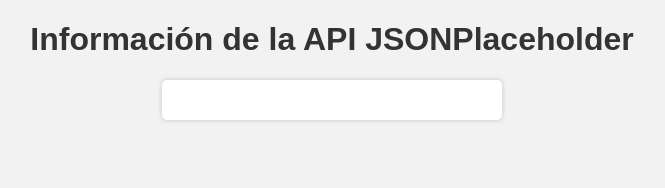
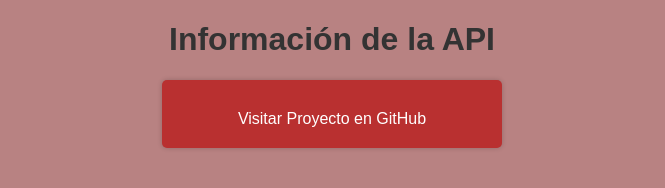
Before and after one commit to arielgmail/Proyecto_Ariel_Otero, a plain HTML site: page appiData.html in a window 1280 px wide. Shown: the whole page, without its empty margins (308-973 px from the left). Drawn offline with Linux system fonts and the light colour scheme.

Commit message:
appiData.html

```diff
--- a/appiData.html
+++ b/appiData.html
@@ -4,12 +4,12 @@
     <meta charset="UTF-8">
     <meta name="viewport" content="width=device-width, initial-scale=1.0">
     <link rel="stylesheet" href="styles.css">
-    <title>Consumir una API con JavaScript</title>
+    <title>Proyecto_FInal</title>
 </head>
 <style>
     body {
         font-family: Arial, sans-serif;
-    background-color: #f2f2f2;
+        background-color: #b88282;
         text-align: center;
     }
 
@@ -18,20 +18,32 @@ h1 {
     }
 
     #apiData {
-    background-color: #fff;
+        background-color: #b93030;
         padding: 20px;
         border-radius: 5px;
         box-shadow: 0 0 5px rgba(0, 0, 0, 0.2);
         width: 300px;
         margin: 0 auto;
+        text-align: center; /* Para centrar el contenido */
     }
 
+    /* Estilo del hipervínculo */
+    #hipervinculo {
+        display: block; /* Hace que el enlace ocupe todo el ancho del contenedor */
+        color: #fff; /* Color del texto del enlace */
+        text-decoration: none; /* Quita el subrayado del enlace */
+        margin-top: 10px; /* Espacio superior para separarlo del contenido anterior */
+    }
+
+    #hipervinculo:hover {
+        text-decoration: underline; /* Agrega subrayado al pasar el ratón por encima */
+    }
 </style>
 <body>
-
-    <h1>Información de la API JSONPlaceholder</h1>
-    <div id="apiData"></div>
-
-    <script src="script.js"></script>
+    <h1>Información de la API</h1>
+    <div id="apiData">
+        <!-- Hipervínculo dentro del rectángulo rojo -->
+        <a id="hipervinculo" href="https://github.com/arielgmail/Proyecto_Ariel_Otero">Visitar Proyecto en GitHub</a>
+    </div>
 </body>
 </html>
```
Lines whose indentation alone changed are shown as unchanged.
